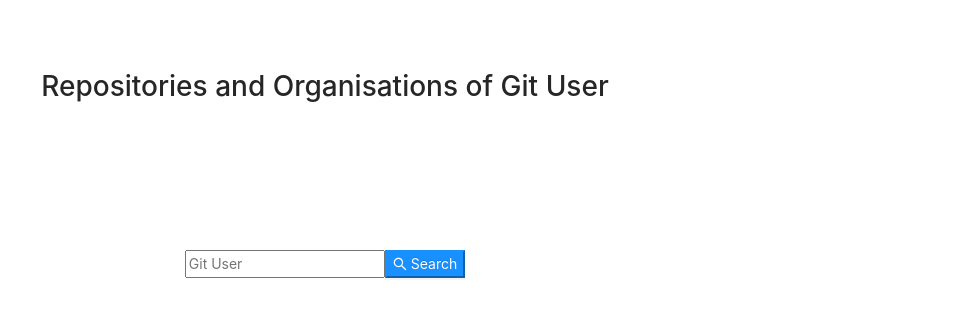
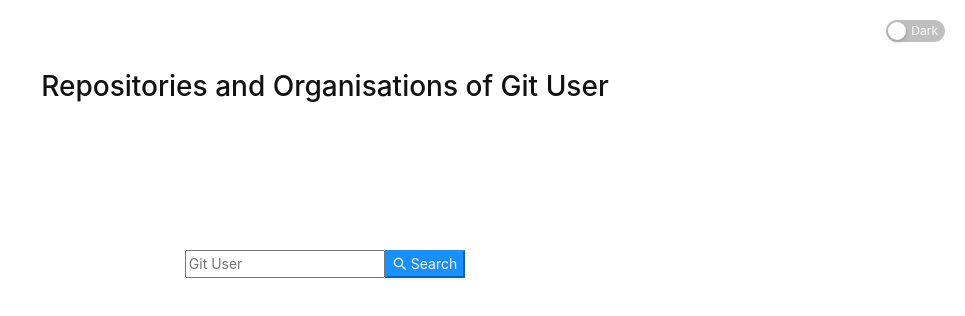
Before and after one commit to Kubqo/GitRepos, a React (Create React App) app: page /Search in a window 1280 px wide. Shown: the top 316 px of the page, without its empty margins (315-1280 px from the left). Built offline with nearby package versions, Linux system fonts and the light colour scheme.

Commit message:
Theme, Back button, working prototyp with ligh design

```diff
--- a/package.json
+++ b/package.json
@@ -3,6 +3,7 @@
   "version": "0.1.0",
   "private": true,
   "dependencies": {
+    "@ant-design/icons": "^4.3.0",
     "@testing-library/jest-dom": "^5.11.6",
     "@testing-library/react": "^11.2.2",
     "@testing-library/user-event": "^12.6.0",
@@ -11,6 +12,7 @@
     "@types/react": "^16.14.2",
     "@types/react-dom": "^16.9.10",
     "@types/react-router-dom": "^5.1.6",
+    "@types/styled-components": "^5.1.7",
     "@types/yup": "^0.29.11",
     "antd": "^4.9.4",
     "axios": "^0.21.0",
@@ -19,6 +21,7 @@
     "react-dom": "^17.0.1",
     "react-router-dom": "^5.2.0",
     "react-scripts": "4.0.1",
+    "styled-components": "^5.2.1",
     "typescript": "^4.1.3",
     "web-vitals": "^0.2.4",
     "yup": "^0.32.8"
--- a/src/App.css
+++ b/src/App.css
@@ -1,15 +1,18 @@
 .App {
   text-align: center;
-  height: 100%;
-  /* background-color: #1a1919; */
+  min-height: 100%;
+
+  background: var(--theme-page-background);
+  color: var(--theme-page-text);
+}
+.Light {
+  --theme-color: #A80000;
+  --theme-page-background: #FFF;
+  --theme-page-text: #111;
 }
 
-.light-mode {
-  background-color: #fff;
-  color: #333;
+.Dark {
+  --theme-color: #0000A8;
+  --theme-page-background: #18191a ;
+  --theme-page-text: #FFF;
 }
-
-.dark-mode {
-  background-color: #1a1919;
-  color: #999;
-}
--- a/src/App.tsx
+++ b/src/App.tsx
@@ -8,11 +8,15 @@ import {
   Redirect,
 } from "react-router-dom";
 import UserInfo from "./components/userinfo";
+import { ThemeContext, Theme } from "./components/ThemeContext";
 
 function App() {
+  const [theme, setTheme] = React.useState(Theme.Light);
+
   return (
     <Router>
-      <div className="App">
+      <ThemeContext.Provider value={{ theme, setTheme }}>
+        <div className={`App ${theme}`}>
           <Switch>
             <Route path="/Search" component={SearchBar} />
             <Route path="/User" component={UserInfo} />
@@ -22,6 +26,7 @@ function App() {
             </Route>
           </Switch>
         </div>
+      </ThemeContext.Provider>
     </Router>
   );
 }
--- /dev/null
+++ b/src/components/ThemeContext.tsx
@@ -0,0 +1,14 @@
+import { createContext, useContext } from 'react';
+
+export enum Theme {
+    Dark = 'Dark',
+    Light = 'Light',
+}
+
+export type ThemeContextType = {
+    theme: Theme;
+    setTheme: (Theme: Theme) => void;
+}
+
+export const ThemeContext = createContext<ThemeContextType>({ theme: Theme.Dark, setTheme: theme => console.warn('no theme provider')});
+export const useTheme = () => useContext(ThemeContext);
--- a/src/components/searchbar.tsx
+++ b/src/components/searchbar.tsx
@@ -1,14 +1,11 @@
 import React from "react";
 import "antd/dist/antd.css";
-import "../index.css";
-import { Input } from "antd";
+import "../App.css";
 import { useHistory } from "react-router-dom";
-import Theme from "./theme";
 import * as yup from "yup";
 import { Field, Form, Formik } from "formik";
 import { SearchOutlined } from "@ant-design/icons";
-
-const { Search } = Input;
+import ThemeButton from './theme'
 
 const SearchBar: React.FC = () => {
   const history = useHistory();
@@ -19,9 +16,9 @@ const SearchBar: React.FC = () => {
 
   return (
     <div>
-      {/* <Theme/> */}
-      <h1 style={{ paddingTop: "5%" }}>
-        {" "}
+      <ThemeButton/>
+
+      <h1 style={{ paddingTop: "5%", color: "var(--theme-page-text)" }}>
         Repositories and Organisations of Git User
       </h1>
 
@@ -42,7 +39,7 @@ const SearchBar: React.FC = () => {
           <div className="input">
             <Form>
               <Field
-                style={{ width: 200, marginTop: "10%" }}
+                style={{ width: 200, marginTop: "10%", color: "black" }}
                 name="username"
                 placeholder="Git User"
               />
--- a/src/components/theme.tsx
+++ b/src/components/theme.tsx
@@ -1,17 +1,31 @@
 import React from "react";
 import { Switch } from "antd";
+import { useTheme, Theme } from './ThemeContext';
 
-const Theme: React.FC = () => {
+const ThemeButton: React.FC = () => {
+
+  const { theme, setTheme } = useTheme();
+
+  const setThemeButton  = () => {
+    if (theme === "Light") {
+      setTheme(Theme.Dark)
+    }else{
+      setTheme(Theme.Light)
+    }
+
+  }
+
   return (
     <>
       <Switch
         style={{ float: "right", marginTop: 20, marginRight: 20 }}
         checkedChildren="Light"
         unCheckedChildren="Dark"
-        defaultChecked
+        defaultChecked = {false}
+        onChange={() => setThemeButton()}
       />
     </>
   );
 };
 
-export default Theme;
+export default ThemeButton;
--- a/src/components/userinfo.tsx
+++ b/src/components/userinfo.tsx
@@ -1,18 +1,35 @@
 import React, { useEffect, useState } from "react";
-import { useLocation } from "react-router-dom";
+import { useHistory, useLocation } from "react-router-dom";
 import { getRepos, getUserData } from "./data";
-import { Spin } from "antd";
-import { LoadingOutlined } from "@ant-design/icons";
+import { Avatar, Button, Card, Spin, Statistic } from "antd";
+import {
+  CodeOutlined,
+  EditOutlined,
+  EllipsisOutlined,
+  LeftOutlined,
+  LoadingOutlined,
+  SettingOutlined,
+} from "@ant-design/icons";
+import ThemeButton from "./theme";
+import Meta from "antd/lib/card/Meta";
+import { Theme } from "./ThemeContext";
+import Modal from "antd/lib/modal/Modal";
 
 const UserInfo: React.FC = () => {
   const location = useLocation();
+  const history = useHistory();
 
   const [isLoading, setIsLoading] = useState(true);
   const [repos, setRepos] = useState<[]>([]);
   const [org, setOrg] = useState<[]>([]);
+  const [picture, setPicture] = useState<string>();
+
+  const [visibleRepos, setVisibleRepos] = useState(false);
+  const [visibleOrgs, setVisibleOrgs] = useState(false);
 
   const antIcon = <LoadingOutlined style={{ fontSize: 24 }} spin />;
 
+  // This will get you data from api and set it to useState hooks
   const Fetch = async (username: string) => {
     const repos = await getRepos(username);
     const orgAndData = await getUserData(username);
@@ -20,32 +37,97 @@ const UserInfo: React.FC = () => {
     const onlyOrgsNames = orgAndData.orgs.map(
       (element: { login: string }) => element.login
     );
+    const pic = orgAndData.user.avatar_url;
 
     setOrg(onlyOrgsNames);
     setRepos(onlyNames);
+    setPicture(pic);
 
     setIsLoading(false);
   };
 
+  // Get informations from api once
   useEffect(() => {
     Fetch(String(location.state));
   }, []);
 
   return (
     <>
-      <h1> Info About {location.state}</h1>
+      {/* This Button is changing theme */}
+      <ThemeButton />
+      {/* This Button will take you to Search page */}
+      <Button
+        shape="circle"
+        icon={<LeftOutlined />}
+        style={{ float: "left", marginTop: 20, marginLeft: 20 }}
+        onClick={() => history.push("/Search")}
+      />
+      <h1 style={{ color: "var(--theme-page-text)", paddingTop: "5%" }}>
+        Info About {location.state}
+      </h1>
+
       {isLoading ? (
         <Spin indicator={antIcon} />
       ) : (
         <div>
-          <h2>Repos:</h2>
+          <Card
+            style={{ width: 360, background: "white", margin: "auto" }}
+            actions={[
+              <p onClick={() => setVisibleRepos(true)}>Repositories</p>,
+              <p onClick={() => setVisibleOrgs(true)}> Organizations</p>,
+            ]}
+          >
+            <Meta
+              avatar={
+                <Avatar src={picture} style={{ width: 125, height: 125 }} />
+              }
+              // title={}
+              description={
+                <div style={{ display: "inline-block" }}>
+                  <Statistic title="Repositories" value={repos.length} />
+                  <Statistic title="Organizations" value={org.length} />
+                </div>
+              }
+            />
+          </Card>
+
+          {/* <h2 style={{ color: "var(--theme-page-text)" }}>Repos:</h2>
           {repos.map((element) => (
             <p key={element}> {element} </p>
           ))}
-          <h2>Orgs:</h2>
+
+          <h2 style={{ color: "var(--theme-page-text)" }}>Orgs:</h2>
+          {}
+
           {org.map((element) => (
             <p key={element}> {element} </p>
           ))}
+           */}
+          <Modal
+            title="Repositories"
+            centered
+            visible={visibleRepos}
+            onOk={() => setVisibleRepos(false)}
+            onCancel={() => setVisibleRepos(false)}
+          >
+            {repos.map((element) => (
+            <p key={element}> {element} </p>
+          ))}
+          </Modal>
+
+          <Modal
+            title="Organizations"
+            centered
+            visible={visibleOrgs}
+            onOk={() => setVisibleOrgs(false)}
+            onCancel={() => setVisibleOrgs(false)}
+          >
+            {org.map((element) => (
+            <p key={element}> {element} </p>
+          ))}
+          </Modal>
+
+
         </div>
       )}
     </>
```
Also changed, not shown: src/components/data.tsx (+5 -5 lines), 2 other files (tests, documents, lock files or other folders). Lines whose indentation alone changed are shown as unchanged.
